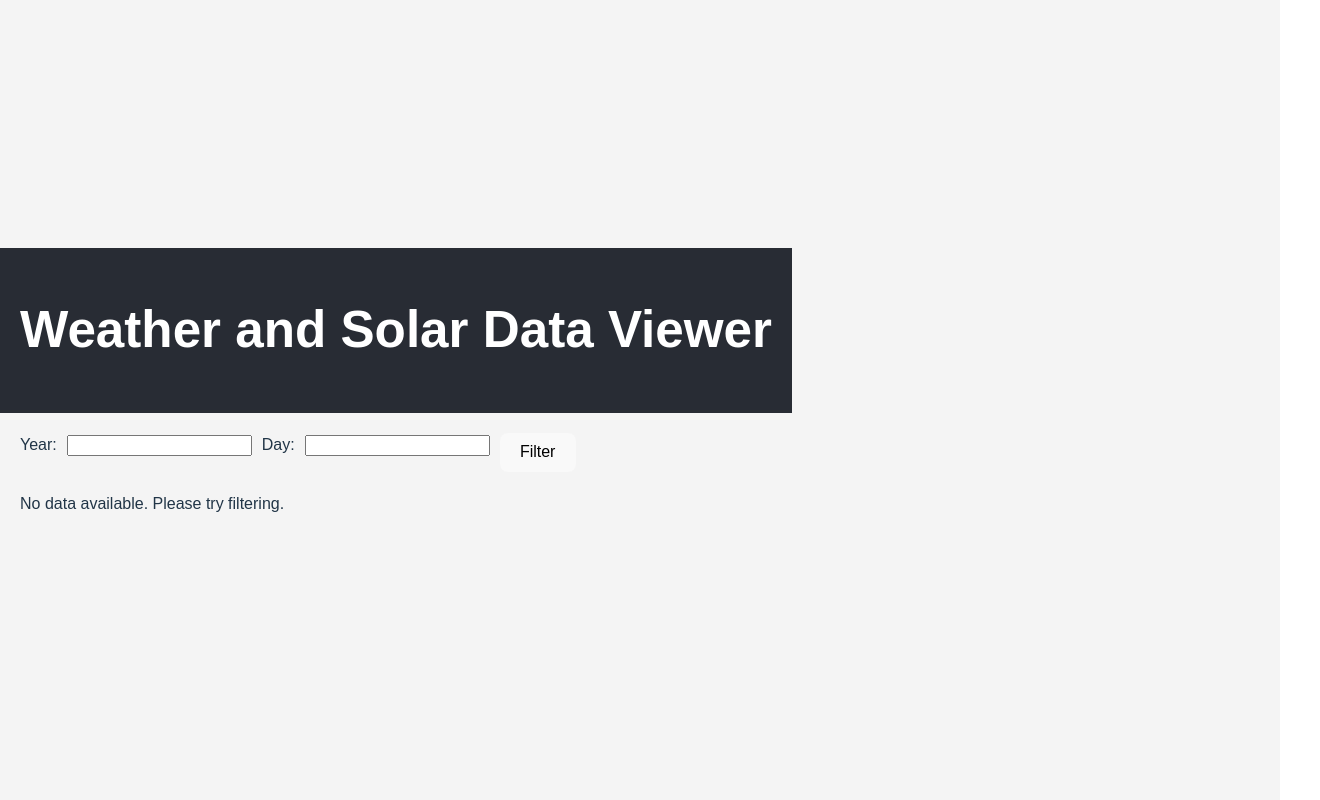
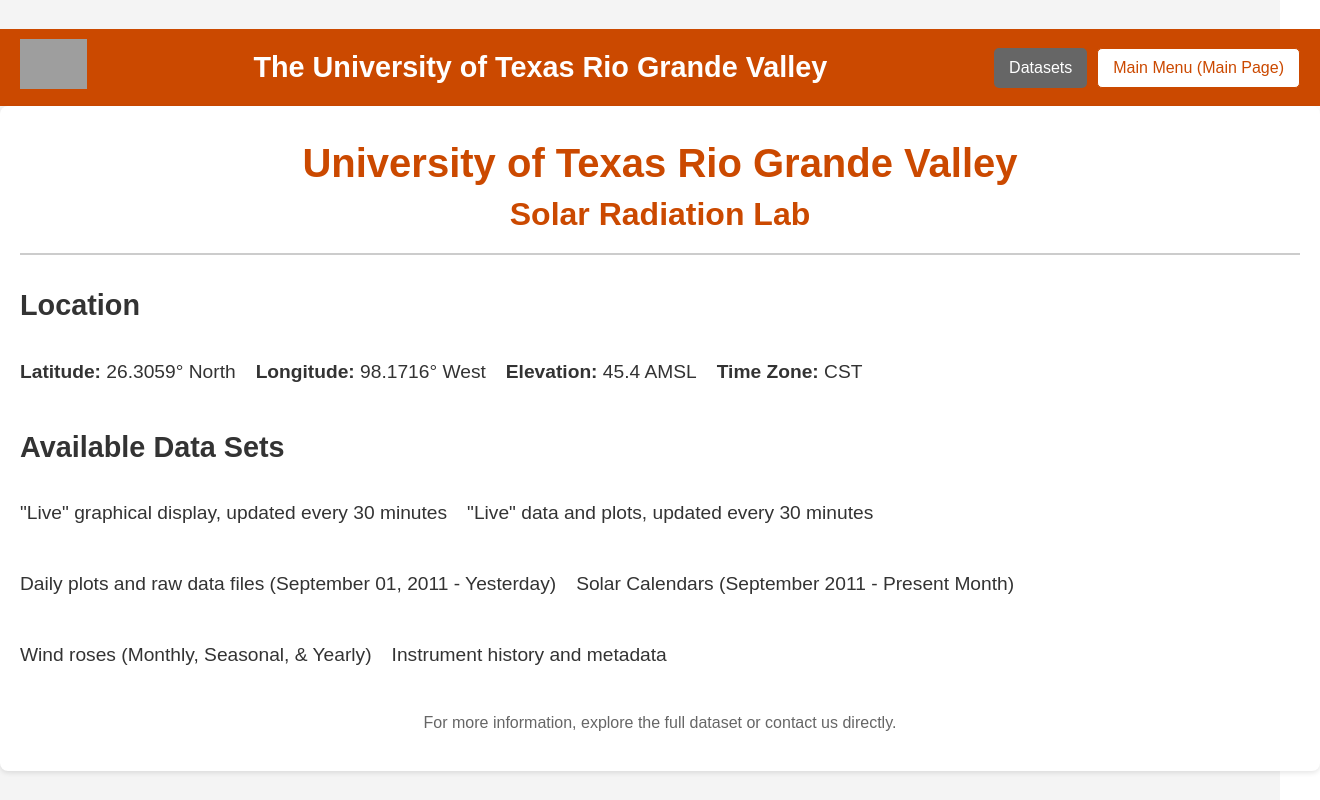
Before and after one commit to Yuririyu/proj1, a React (Vite) app in the folder flask-react-app/frontend/: page /datasets in a window 1280 px wide. Shown: the whole page, 1320 px wide, since content can reach past the window. Built offline with nearby package versions, Linux system fonts and the light colour scheme; grey boxes are pictures that could not be loaded.

Commit message:
Add front-end files for Solar Radiation Lab

```diff
--- a/flask-react-app/frontend/src/App.jsx
+++ b/flask-react-app/frontend/src/App.jsx
@@ -1,31 +1,18 @@
-import React, { useState } from "react";
+import React from "react";
 import "./App.css";
+import TopHeader from "./components/TopHeader";
+import MainPage from "./components/MainPage";
 
-// Import your reusable components
-import Header from "./components/Header";
-import DataFilter from "./components/DataFilter";
-import DataTable from "./components/DataTable";
-
-const App = () => {
-  const [data, setData] = useState([]);
-
-  const handleFilter = async (year, day) => {
-    const response = await fetch(
-      `http://127.0.0.1:5000/api/data?year=${year}&day=${day}`
-    );
-    const filteredData = await response.json();
-    setData(filteredData);
-  };
-
+function App() {
   return (
     <div className="App">
-      <Header />
-      <div className="content">
-        <DataFilter onFilter={handleFilter} />
-        <DataTable data={data} />
-      </div>
+      {/* Top Header */}
+      <TopHeader />
+
+      {/* Main Page Content */}
+      <MainPage />
     </div>
   );
-};
+}
 
 export default App;
--- a/flask-react-app/frontend/src/components/Header.jsx
+++ /dev/null
@@ -1,11 +0,0 @@
-import React from "react";
-
-const Header = () => {
-  return (
-    <header className="header">
-      <h1>Weather and Solar Data Viewer</h1>
-    </header>
-  );
-};
-
-export default Header;
--- /dev/null
+++ b/flask-react-app/frontend/src/components/MainPage.css
@@ -0,0 +1,65 @@
+body {
+    font-family: "Arial", sans-serif;
+    margin: 0;
+    padding: 0;
+    background-color: #f4f4f4;
+    color: #333;
+  }
+
+  .main-page {
+    padding: 20px;
+    width: 100%; /* Full width of the screen */
+    margin: 0 auto;
+    background: #fff;
+    box-shadow: 0 2px 5px rgba(0, 0, 0, 0.1);
+    border-radius: 8px;
+    font-size: 1.2rem;
+  }
+
+  .main-header {
+    text-align: center;
+    border-bottom: 2px solid #ccc;
+    padding: 15px;
+  }
+
+  .main-header h1 {
+    font-size: 2.5rem;
+    margin: 0;
+    color: #cb4900; /* Vibrant header color */
+  }
+
+  .main-header h2 {
+    font-size: 2rem;
+    margin: 5px 0 0;
+    color: #cb4900;
+  }
+
+  .location-details, .data-sets {
+    margin: 20px 0;
+  }
+
+  .location-details h3, .data-sets h3 {
+    font-size: 1.8rem;
+    margin-bottom: 10px;
+    color: #333;
+  }
+
+  .location-details ul, .data-sets ul {
+    list-style-type: none;
+    padding: 0;
+    display: flex; /* Change from column-count to flex */
+    flex-wrap: wrap; /* Wrap content dynamically */
+    gap: 20px; /* Add space between items */
+  }
+
+  .location-details li, .data-sets li {
+    margin: 10px 0;
+    line-height: 1.6;
+  }
+
+  .footer {
+    margin-top: 30px;
+    text-align: center;
+    font-size: 1rem;
+    color: #666;
+  }
--- /dev/null
+++ b/flask-react-app/frontend/src/components/MainPage.jsx
@@ -0,0 +1,41 @@
+import React from "react";
+import "./MainPage.css";
+
+const MainPage = () => {
+  return (
+    <div className="main-page">
+      <header className="main-header">
+        <h1>University of Texas Rio Grande Valley</h1>
+        <h2>Solar Radiation Lab</h2>
+      </header>
+
+      <section className="location-details">
+        <h3>Location</h3>
+        <ul>
+          <li><strong>Latitude:</strong> 26.3059° North</li>
+          <li><strong>Longitude:</strong> 98.1716° West</li>
+          <li><strong>Elevation:</strong> 45.4 AMSL</li>
+          <li><strong>Time Zone:</strong> CST</li>
+        </ul>
+      </section>
+
+      <section className="data-sets">
+        <h3>Available Data Sets</h3>
+        <ul>
+          <li>"Live" graphical display, updated every 30 minutes</li>
+          <li>"Live" data and plots, updated every 30 minutes</li>
+          <li>Daily plots and raw data files (September 01, 2011 - Yesterday)</li>
+          <li>Solar Calendars (September 2011 - Present Month)</li>
+          <li>Wind roses (Monthly, Seasonal, & Yearly)</li>
+          <li>Instrument history and metadata</li>
+        </ul>
+      </section>
+
+      <footer className="footer">
+        <p>For more information, explore the full dataset or contact us directly.</p>
+      </footer>
+    </div>
+  );
+};
+
+export default MainPage;
--- /dev/null
+++ b/flask-react-app/frontend/src/components/TopHeader.css
@@ -0,0 +1,50 @@
+.top-header {
+  display: flex;
+  align-items: center;
+  justify-content: space-between;
+  background-color: #cb4900; /* Vibrant reddish-orange background */
+  padding: 10px 20px;
+  color: white;
+  width: 100%; /* Full width */
+}
+
+.logo img {
+  height: 50px; /* Set the logo size */
+  width: auto; /* Maintain aspect ratio */
+}
+
+.header-text h1 {
+  font-size: 1.8rem; /* Adjust font size */
+  margin: 0;
+  color: white; /* Text color for the header */
+}
+
+.header-buttons {
+  display: flex;
+  gap: 10px; /* Space between buttons */
+}
+
+.datasets-button,
+.menu-button {
+  padding: 10px 15px;
+  border: none;
+  border-radius: 5px;
+  font-size: 1rem;
+  cursor: pointer;
+}
+
+.datasets-button {
+  background-color: #666; /* Light gray background */
+  color: white;
+}
+
+.menu-button {
+  background-color: white;
+  color: #cb4900;
+  border: 1px solid #cb4900;
+}
+
+.datasets-button:hover,
+.menu-button:hover {
+  opacity: 0.9; /* Hover effect */
+}
--- /dev/null
+++ b/flask-react-app/frontend/src/components/TopHeader.jsx
@@ -0,0 +1,26 @@
+import React from "react";
+import "./TopHeader.css";
+
+const TopHeader = () => {
+  return (
+    <div className="top-header">
+      {/* Left Side: Logo */}
+      <div className="logo">
+        <img src="/utrgv logo.png" alt="UTRGV Logo" />
+      </div>
+
+      {/* Center: University Text */}
+      <div className="header-text">
+        <h1>The University of Texas Rio Grande Valley</h1>
+      </div>
+
+      {/* Right Side: Buttons */}
+      <div className="header-buttons">
+        <button className="datasets-button">Datasets</button>
+        <button className="menu-button">Main Menu (Main Page)</button>
+      </div>
+    </div>
+  );
+};
+
+export default TopHeader;
```
Also changed, not shown: flask-react-app/frontend/src/utrgv_logo.png (added).
